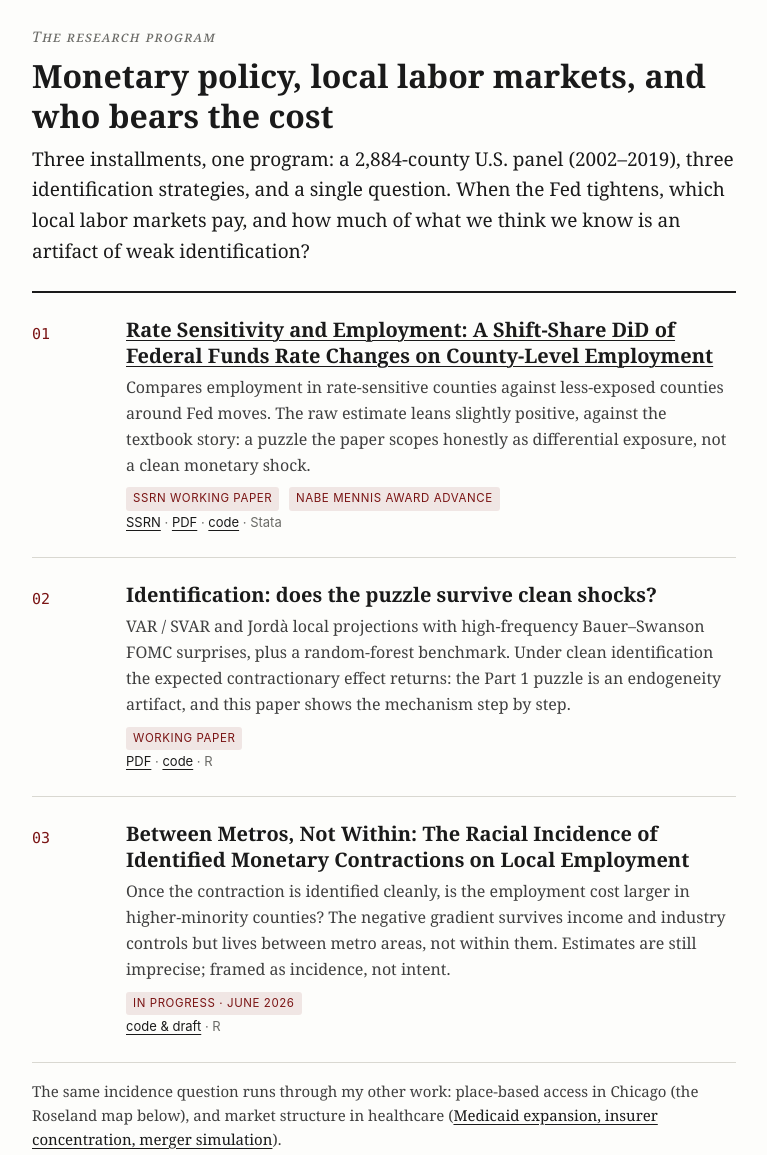
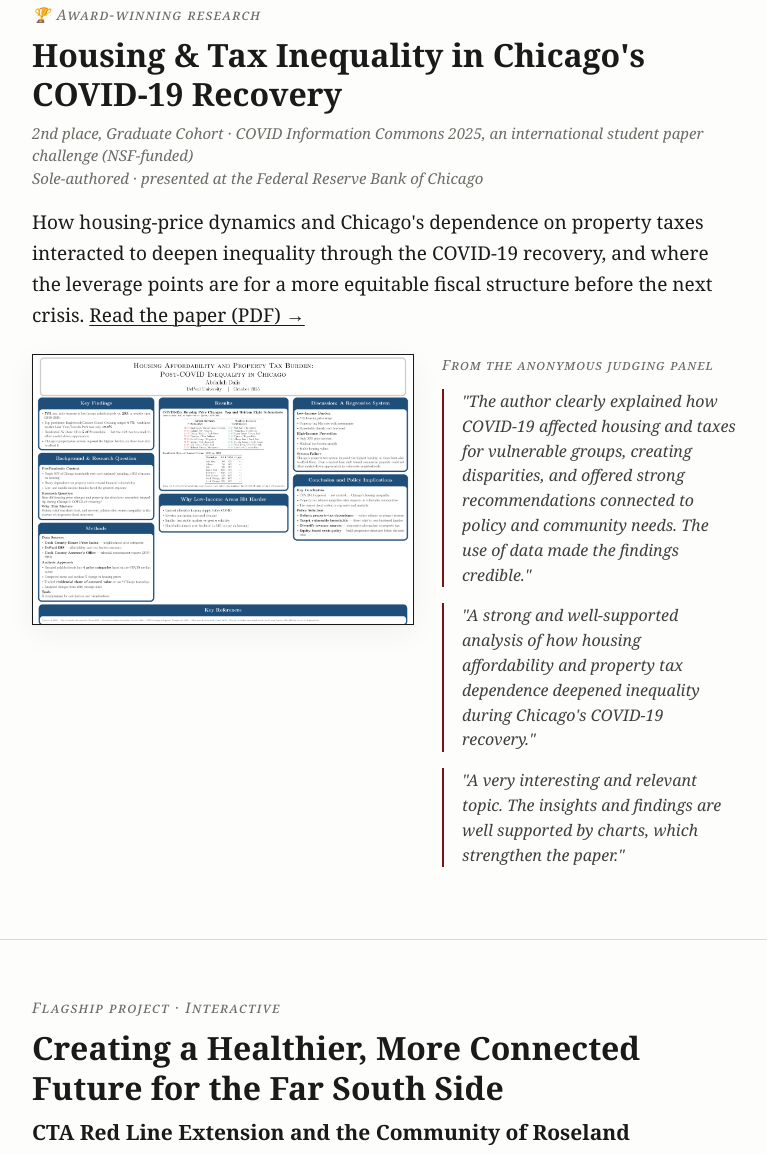
Before and after one commit to abdallahdalis/abdallahdalis.github.io, a plain HTML site: page index.html in a window 1280 px wide. Shown: the part 735-1890 px from the top of the page, without its empty margins (256-1023 px from the left). Drawn offline with nearby package versions, Linux system fonts and the light colour scheme; a web font is replaced by a local one.

Commit message:
Remove monetary policy program; update meta and status

```diff
--- a/index.html
+++ b/index.html
@@ -4,9 +4,9 @@
 <meta charset="utf-8" />
 <meta name="viewport" content="width=device-width, initial-scale=1" />
 <title>Abdallah Dalis · Empirical Economist</title>
-<meta name="description" content="Empirical economist. Monetary policy, regional labor markets, applied causal inference. Who actually pays when the economy takes a hit? M.S. Economics, DePaul (2026). Chicago." />
+<meta name="description" content="Empirical economist. Housing, property taxes, prices and applied causal inference. Who actually pays when the economy takes a hit? M.S. Economics, DePaul (2026). Chicago." />
 <meta property="og:title" content="Abdallah Dalis · Empirical Economist" />
-<meta property="og:description" content="Who actually pays? Research on monetary policy, regional labor markets, and the uneven incidence of economic shocks." />
+<meta property="og:description" content="Who actually pays? Research on housing, property taxes, prices, and the uneven incidence of economic shocks." />
 <meta property="og:type" content="website" />
 <meta property="og:url" content="https://abdallahdalis.github.io/" />
 <link rel="stylesheet" href="https://unpkg.com/leaflet@1.9.4/dist/leaflet.css" />
@@ -27,11 +27,9 @@
   <div class="nav-inner">
     <a class="brand" href="#top">Abdallah Dalis</a>
     <div class="links">
-      <a href="#research">Research</a>
       <a href="#award" class="hide-sm">Award</a>
       <a href="#flagship">Map</a>
       <a href="#papers" class="hide-sm">Papers</a>
-      <a href="notes/">Notes</a>
       <a href="https://github.com/abdallahdalis" target="_blank" rel="noopener">GitHub</a>
       <button class="theme-btn" id="themeBtn" aria-label="Toggle dark mode">◐</button>
     </div>
@@ -45,7 +43,7 @@
     <p class="degree">M.S. Economics &amp; Quantitative Analysis, DePaul University, Kellstadt Graduate School of Business (2026, With Distinction) · B.S. Mathematics &amp; Computer Science, UIC</p>
     <p class="thesis">My research asks one question: <span class="q">when the economy takes a hit, who actually pays?</span> I trace how aggregate shocks and market structures land unevenly across counties, neighborhoods, and households.</p>
     <p class="award-badge">🏆 2nd place, Graduate Cohort · COVID Information Commons 2025 international student paper challenge (NSF-funded) · presented at the Federal Reserve Bank of Chicago</p>
-    <p class="status"><span class="dot"></span>Now: publishing the monetary-incidence research program · seeking predoctoral and research assistant roles in economics</p>
+    <p class="status"><span class="dot"></span>Now: open to economics roles across research, business, consulting, finance and government</p>
     <div class="contact">
       <a href="mailto:dalisabdallah@gmail.com">dalisabdallah@gmail.com</a>
       <span><a href="https://linkedin.com/in/abdallahdalis">LinkedIn</a></span>
@@ -56,78 +54,6 @@
 </header>
 
 <main>
-
-  <!-- ============ RESEARCH PROGRAM ============ -->
-  <section id="research">
-    <div class="wrap reveal">
-      <p class="eyebrow">The research program</p>
-      <h2>Monetary policy, local labor markets, and who bears the cost</h2>
-      <p class="lede">
-        Three installments, one program: a 2,884-county U.S. panel (2002&ndash;2019), three
-        identification strategies, and a single question. When the Fed tightens, which local labor
-        markets pay, and how much of what we think we know is an artifact of weak identification?
-      </p>
-
-      <div class="program">
-        <div class="part">
-          <div class="no">01</div>
-          <div>
-            <h3><a href="https://papers.ssrn.com/sol3/papers.cfm?abstract_id=7000419" target="_blank" rel="noopener">Rate Sensitivity and Employment: A Shift-Share DiD of Federal Funds Rate Changes on County-Level Employment</a></h3>
-            <p>Compares employment in rate-sensitive counties against less-exposed counties around Fed
-               moves. The raw estimate leans slightly positive, against the textbook story: a puzzle the
-               paper scopes honestly as differential exposure, not a clean monetary shock.</p>
-            <p class="meta">
-              <span class="tag">SSRN working paper</span>
-              <span class="tag">NABE Mennis Award advance</span><br/>
-              <a href="https://papers.ssrn.com/sol3/papers.cfm?abstract_id=7000419" target="_blank" rel="noopener">SSRN</a> ·
-              <a href="assets/MonetaryPolicy_CausalDiD_Dalis.pdf" target="_blank" rel="noopener">PDF</a> ·
-              <a href="https://github.com/abdallahdalis/monetary-policy-local-labor" target="_blank" rel="noopener">code</a>
-              · Stata
-            </p>
-          </div>
-        </div>
-
-        <div class="part">
-          <div class="no">02</div>
-          <div>
-            <h3>Identification: does the puzzle survive clean shocks?</h3>
-            <p>VAR / SVAR and Jordà local projections with high-frequency Bauer&ndash;Swanson FOMC
-               surprises, plus a random-forest benchmark. Under clean identification the expected
-               contractionary effect returns: the Part&nbsp;1 puzzle is an endogeneity artifact,
-               and this paper shows the mechanism step by step.</p>
-            <p class="meta">
-              <span class="tag">Working paper</span><br/>
-              <a href="assets/MonetaryPolicy_TimeSeries_Dalis.pdf" target="_blank" rel="noopener">PDF</a> ·
-              <a href="https://github.com/abdallahdalis/monetary-policy-local-labor" target="_blank" rel="noopener">code</a>
-              · R
-            </p>
-          </div>
-        </div>
-
-        <div class="part">
-          <div class="no">03</div>
-          <div>
-            <h3>Between Metros, Not Within: The Racial Incidence of Identified Monetary Contractions on Local Employment</h3>
-            <p>Once the contraction is identified cleanly, is the employment cost larger in
-               higher-minority counties? The negative gradient survives income and industry controls
-               but lives between metro areas, not within them. Estimates are still imprecise;
-               framed as incidence, not intent.</p>
-            <p class="meta">
-              <span class="tag">In progress · June 2026</span><br/>
-              <a href="https://github.com/abdallahdalis/monetary-policy-local-labor/tree/main/part3" target="_blank" rel="noopener">code &amp; draft</a>
-              · R
-            </p>
-          </div>
-        </div>
-      </div>
-
-      <p class="note">
-        The same incidence question runs through my other work: place-based access in Chicago
-        (the Roseland map below), and market structure in healthcare
-        (<a href="#papers">Medicaid expansion, insurer concentration, merger simulation</a>).
-      </p>
-    </div>
-  </section>
 
   <!-- ============ AWARD ============ -->
   <section id="award">
@@ -251,20 +177,6 @@
     </div>
   </section>
 
-  <!-- ============ NOTES ============ -->
-  <section id="notes">
-    <div class="wrap reveal">
-      <p class="eyebrow">Research notes</p>
-      <h2>Writing</h2>
-      <p class="lede">Plain-language notes on the research: what each paper asks, what it found, and what I learned building it.</p>
-      <a class="note-card" href="notes/who-pays-when-the-fed-tightens.html">
-        <h3>Who pays when the Fed tightens?</h3>
-        <p>Part 1 of the monetary-incidence program is now on SSRN. What the paper finds, the limitation it discloses, and why I shipped it instead of waiting for perfect.</p>
-        <p class="meta">July 2026 · 4 min read</p>
-      </a>
-      <p class="note" style="margin-top:18px"><a href="notes/">All notes →</a></p>
-    </div>
-  </section>
 </main>
 
 <footer>
```
Also changed, not shown: 1 other file.
